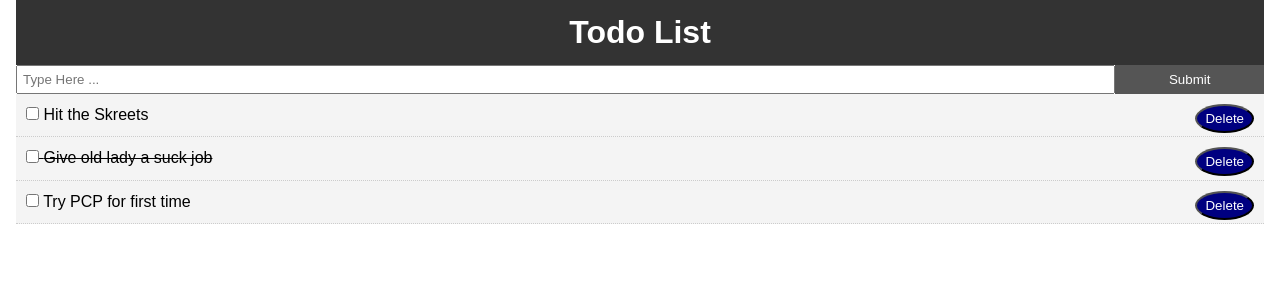
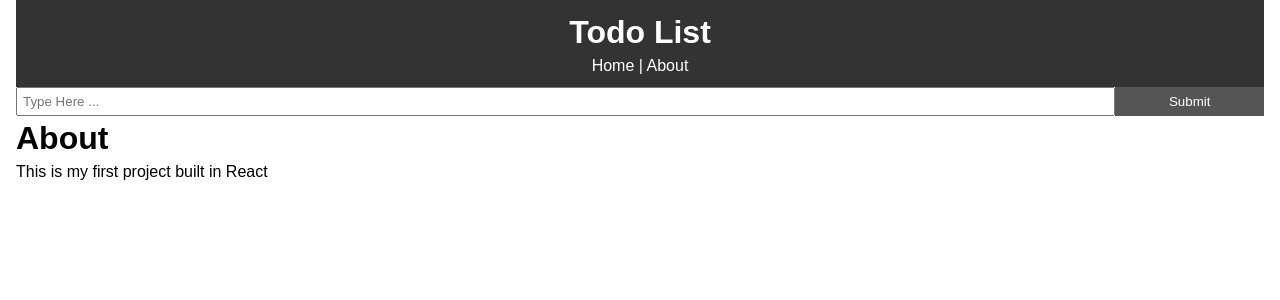
Before and after one commit to grantkyle/react_tutorial, a React (Create React App) app in the folder my-app/: page /about in a window 1280 px wide. Shown: the top 300 px of the page. Built offline with nearby package versions, Linux system fonts and the light colour scheme.

Commit message:
added routing with links in header, added axios

```diff
--- a/my-app/package.json
+++ b/my-app/package.json
@@ -6,6 +6,7 @@
     "@testing-library/jest-dom": "^4.2.4",
     "@testing-library/react": "^9.5.0",
     "@testing-library/user-event": "^7.2.1",
+    "axios": "^0.19.2",
     "react": "^16.13.1",
     "react-dom": "^16.13.1",
     "react-router-dom": "^5.1.2",
--- a/my-app/src/App.js
+++ b/my-app/src/App.js
@@ -1,7 +1,9 @@
 import React, { Component } from 'react';
+import { BrowserRouter as Router, Route } from 'react-router-dom';
 import Header from './components/layout/Header';
 import Todos from './components/Todos';
 import AddTodo from './components/AddTodo';
+import About from './components/pages/About';
 import { v4 as uuidv4 } from 'uuid';
 
 import './App.css';
@@ -9,21 +11,11 @@
 class App extends Component {
     state = {
         todos: [
-            {
-                id: uuidv4(),
-                title: 'Hit the Skreets',
-                completed: false
-            }, {
-                id: uuidv4(),
-                title: 'Give old lady a suck job',
-                completed: true
-            }, {
-                id: uuidv4(),
-                title: 'Try PCP for first time',
-                completed: false
-            },
+
         ]
     }
+
+    componentDidMount
     // Toggle complete off and on
     toggleComplete = (id) => {
         this.setState({
@@ -52,19 +44,26 @@
             completed: false
         }
 
-        this.setState ({ todos: [...this.state.todos, newTodo] })
+        this.setState({ todos: [...this.state.todos, newTodo] })
     }
 
     render() {
         return (
+            <Router>
                 <div className="App">
                     <div className="container">
                         <Header />
-                    <AddTodo addTodo={this.addTodo}/>
+                        <Route path="/" render={props => (
+                            <React.Fragment>
+                                <AddTodo addTodo={this.addTodo} />
                                 <Todos todos={this.state.todos} toggleComplete={this.toggleComplete}
                                     deleteTodo={this.deleteTodo} />
+                            </React.Fragment>
+                        )} />
+                        <Route path="/about" component={About} />
                     </div>
                 </div>
+            </Router>
         );
     }
 }
--- a/my-app/src/components/layout/Header.js
+++ b/my-app/src/components/layout/Header.js
@@ -1,9 +1,11 @@
 import React from 'react';
+import { Link } from 'react-router-dom';
 
 function Header() {
     return (
         <header style={headerStyle}>
         <h1>Todo List</h1>
+        <Link style={linkStyle} to="/">Home</Link> | <Link style={linkStyle} to="/about">About</Link>
         </header>
     )
 }
@@ -15,4 +17,9 @@
     padding: '10px'
 }
 
+const linkStyle = {
+    color: '#fff',
+    textDecoration: 'none'
+}
+
 export default Header;
--- /dev/null
+++ b/my-app/src/components/pages/About.js
@@ -0,0 +1,13 @@
+import React from 'react'
+
+function About() {
+    return (
+        <React.Fragment>
+        <h1>About</h1>
+        <p>This is my first project built in React</p>
+        </React.Fragment>
+
+    )
+}
+
+export default About;
```
Also changed, not shown: 1 other file (tests, documents, lock files or other folders). Lines whose indentation alone changed are shown as unchanged.
